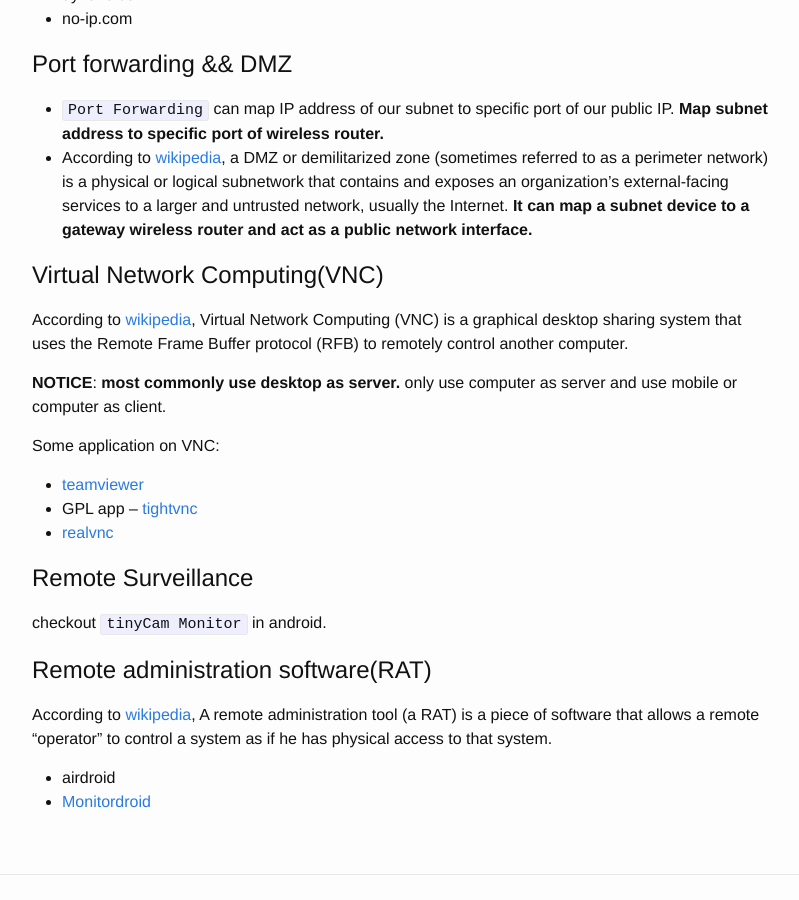
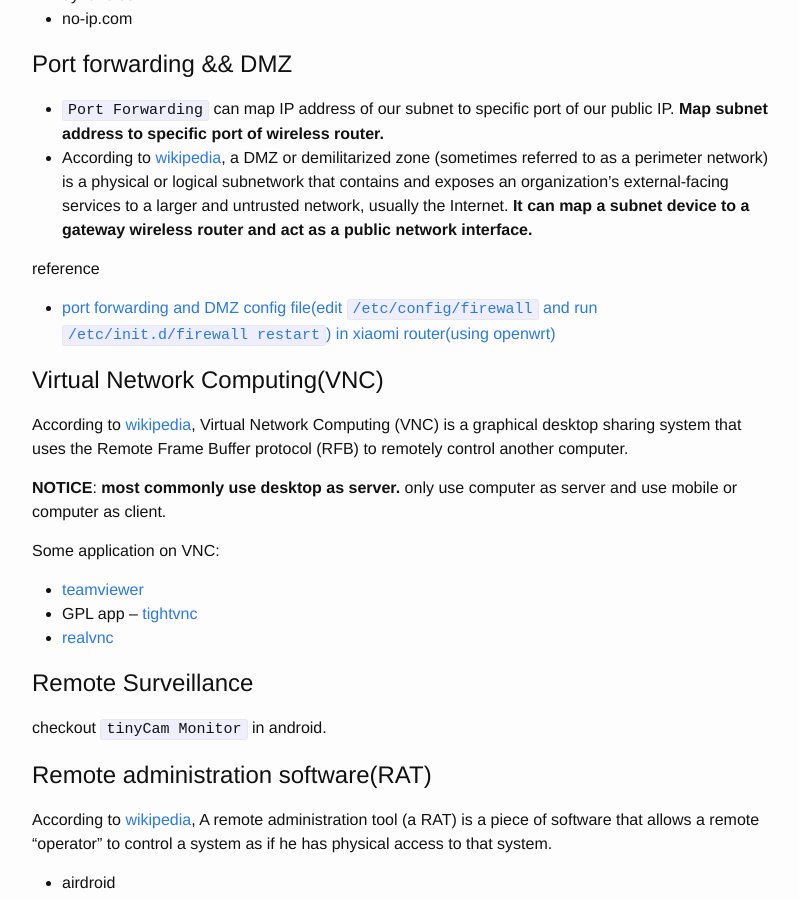
Before and after one commit to githubutilities/githubutilities.github.io, a Jekyll site: the page built from _posts/2015-02-24-remote-control.markdown, in a window 1280 px wide and 900 px high, scrolled down 471 px. Shown: the whole window, without its empty margins (238-1037 px from the left). Built offline with Jekyll 4.4.1, drawn with Linux system fonts in a browser that asks for light colours; Markdown is read by kramdown in place of the engine named in the settings.

Commit message:
add port forwarding & DMZ config for openwrt

```diff
--- a/_posts/2015-02-24-remote-control.markdown
+++ b/_posts/2015-02-24-remote-control.markdown
@@ -22,6 +22,9 @@
 * `Port Forwarding` can map IP address of our subnet to specific port of our public IP. **Map subnet address to specific port of wireless router.**
 * According to [wikipedia](http://en.wikipedia.org/wiki/DMZ_(computing)), a DMZ or demilitarized zone (sometimes referred to as a perimeter network) is a physical or logical subnetwork that contains and exposes an organization's external-facing services to a larger and untrusted network, usually the Internet. **It can map a subnet device to a gateway wireless router and act as a public network interface.**
 
+reference
+
+* [port forwarding and DMZ config file(edit `/etc/config/firewall` and run `/etc/init.d/firewall restart`) in xiaomi router(using openwrt)](http://www.miui.com/thread-1741288-1-1.html)
 
 # Virtual Network Computing(VNC)
 
```
